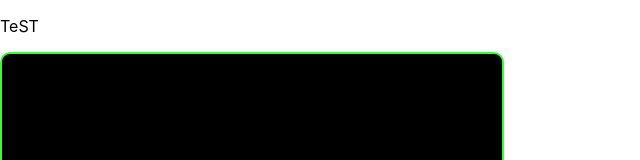
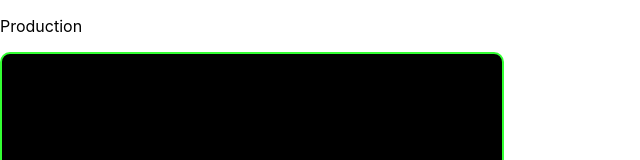
Before and after one commit to IliyanID/Crypto-Services, a React (Create React App) app in the folder front-end/: page / in a window 1280 px wide. Shown: the top 160 px of the page, without its empty margins (0-640 px from the left). Built offline with nearby package versions, Linux system fonts and the light colour scheme.

Commit message:
Testing Github Actions by Changing Header
Changed App.tsx from Test to Production

```diff
--- a/front-end/src/App.tsx
+++ b/front-end/src/App.tsx
@@ -13,7 +13,7 @@ const App = () => {
 
       </header>
       <div>
-        <p>TeST</p>
+        <p>Production</p>
         <Terminal
           width={500}
           height={500}
```
